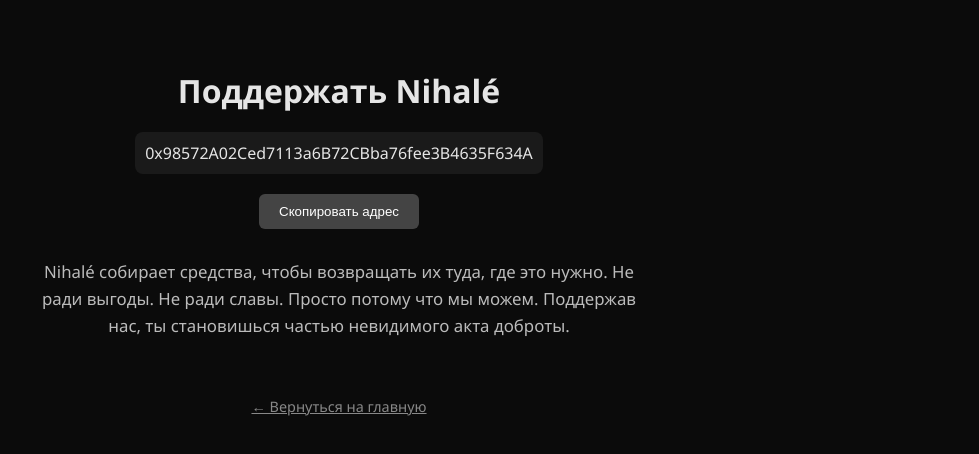
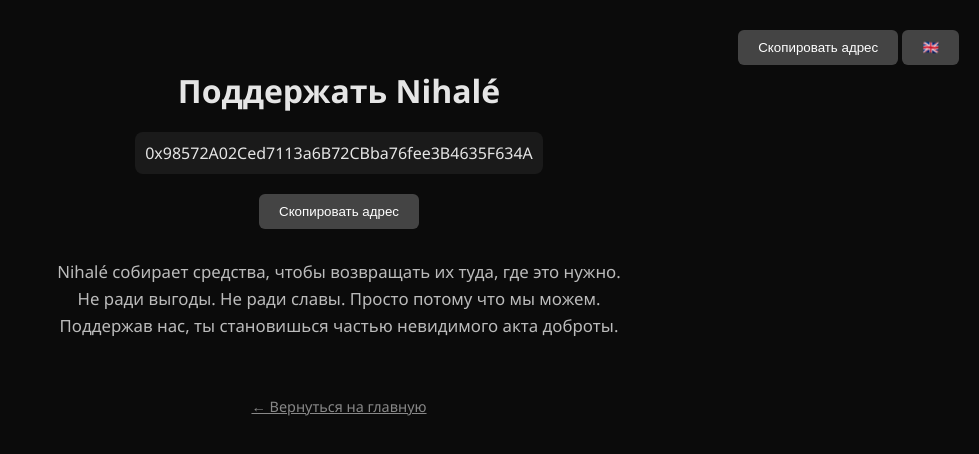
Before and after one commit to nihale-byte/Nihale, a plain HTML site: page support.html in a window 1280 px wide. Shown: the whole page, without its empty margins (301-1280 px from the left). Drawn offline with Linux system fonts and the light colour scheme.

Commit message:
support.html

```diff
--- a/support.html
+++ b/support.html
@@ -60,8 +60,46 @@
       text-decoration: underline;
     }
   </style>
+  <script>
+  const translations = {
+    ru: {
+      title: "Поддержать Nihalé",
+      button: "Скопировать адрес",
+      walletCopied: "Адрес скопирован в буфер обмена!",
+      purpose:
+        "Nihalé собирает средства, чтобы возвращать их туда, где это нужно.\nНе ради выгоды. Не ради славы. Просто потому что мы можем.\nПоддержав нас, ты становишься частью невидимого акта доброты.",
+      back: "← Вернуться на главную"
+    },
+    en: {
+      title: "Support Nihalé",
+      button: "Copy Address",
+      walletCopied: "Address copied to clipboard!",
+      purpose:
+        "Nihalé collects funds to return them where they're needed.\nNot for profit. Not for fame. Just because we can.\nBy supporting us, you become part of an invisible act of kindness.",
+      back: "← Back to home"
+    }
+  };
+
+  function switchLang(lang) {
+    document.querySelector("h1").innerText = translations[lang].title;
+    document.querySelector("button").innerText = translations[lang].button;
+    document.querySelector(".donation-purpose").innerText = translations[lang].purpose;
+    document.querySelector(".back-link").innerText = translations[lang].back;
+
+    // Override alert on copyWallet
+    window.copyWallet = function () {
+      const wallet = document.getElementById("wallet").innerText;
+      navigator.clipboard.writeText(wallet);
+      alert(translations[lang].walletCopied);
+    };
+  }
+  </script>
 </head>
 <body>
+  <div style="position: absolute; top: 20px; right: 20px;">
+  <button onclick="switchLang('ru')">🇷🇺</button>
+  <button onclick="switchLang('en')">🇬🇧</button>
+  </div>
   <h1>Поддержать Nihalé</h1>
   <div class="wallet" id="wallet">
     0x98572A02Ced7113a6B72CBba76fee3B4635F634A
@@ -83,5 +121,8 @@
       alert("Адрес скопирован в буфер обмена!");
     }
   </script>
+  <script>
+  switchLang('ru'); // язык по умолчанию
+  </script>
 </body>
 </html>
```
